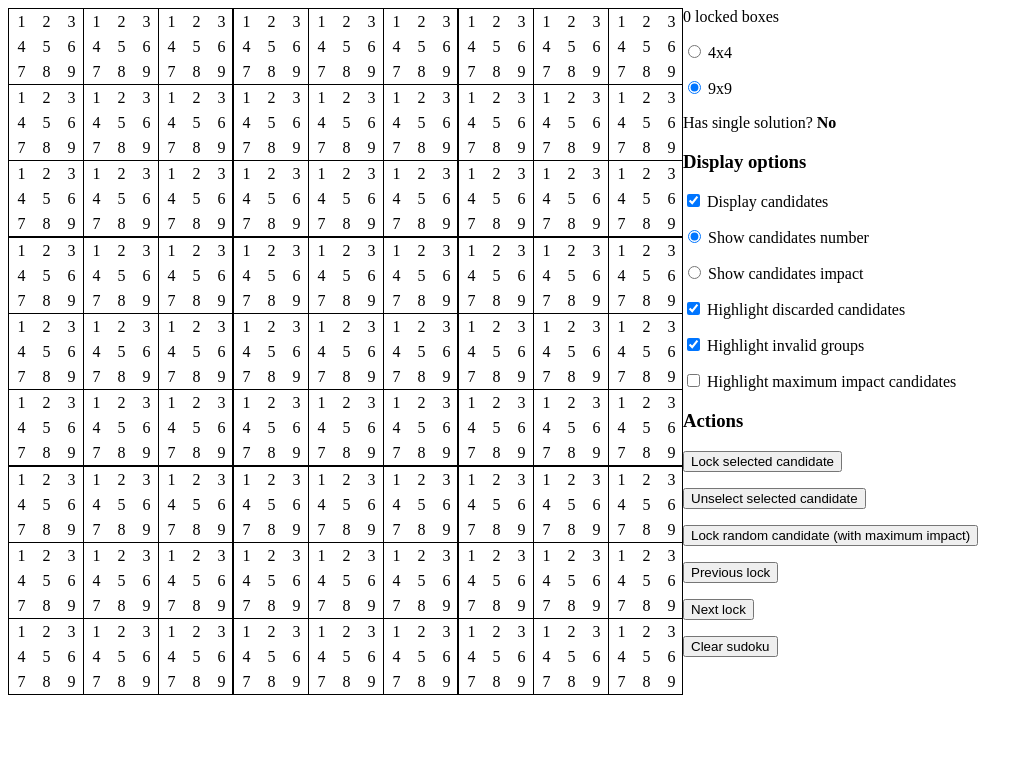
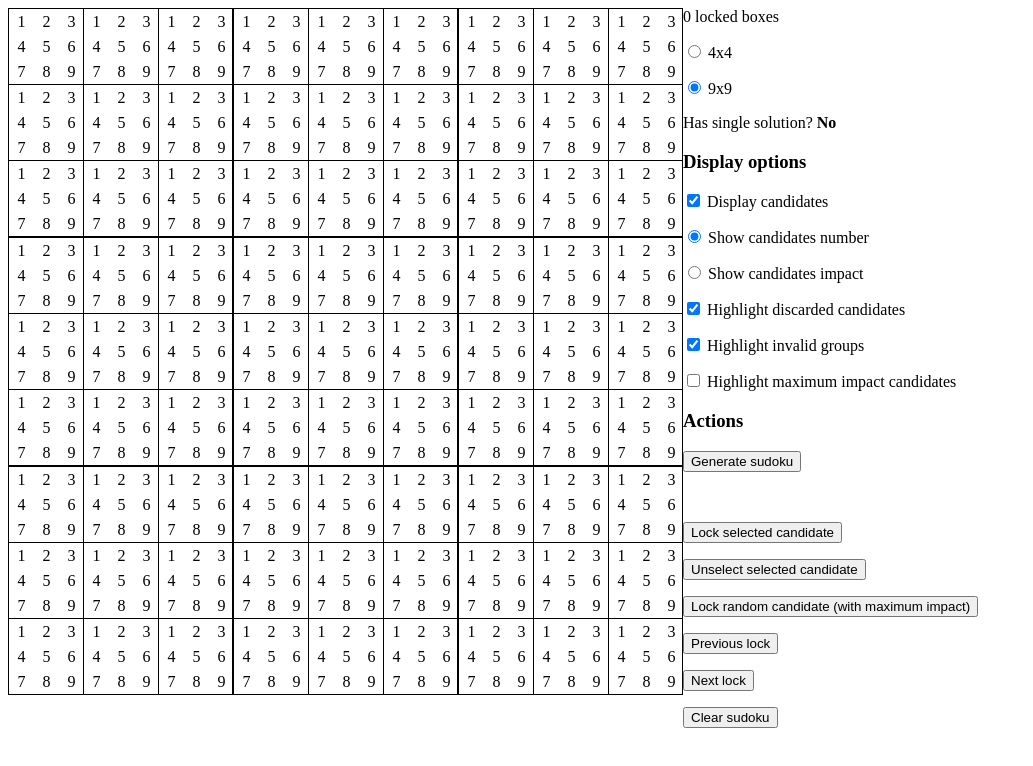
Before and after one commit to capelski/sudoku-generator, a React app: page / in a window 1280 px wide. Shown: the top 766 px of the page, without its empty margins (0-1033 px from the left). Built offline with nearby package versions, Linux system fonts and the light colour scheme.

Commit message:
feat: add sudoku generation button

```diff
--- a/src/components/sudoku-grid.tsx
+++ b/src/components/sudoku-grid.tsx
@@ -10,6 +10,7 @@ import { isCandidateDiscarded, isSudokuReadyToBeSolved } from '../logic/sudoku-r
 type CandidateDisplayMode = 'number' | 'impact';
 
 interface GridProps {
+    generateSolvableSudoku: () => void;
     lockBox: (boxId: number, number: number) => void;
     locksNumber: number;
     nextSudoku: () => void;
@@ -306,6 +307,12 @@ export const SudokuGrid: React.FC<GridProps> = (props) => {
                     <div>
                         <h3>Actions</h3>
                         <p>
+                            <button type="button" onClick={props.generateSolvableSudoku}>
+                                Generate sudoku
+                            </button>
+                        </p>
+                        <br />
+                        <p>
                             <button type="button" onClick={lockSelectedCandidateHandler}>
                                 Lock selected candidate
                             </button>
--- a/src/index.tsx
+++ b/src/index.tsx
@@ -1,10 +1,16 @@
 import React, { useState, useEffect } from 'react';
 import ReactDOM from 'react-dom';
 import { SudokuGrid } from './components/sudoku-grid';
-import { getEmptySudoku, lockBox } from './logic/sudoku-operations';
+import {
+    getEmptySudoku,
+    lockBox,
+    getSudokuComputedData,
+    getRandomMaximumImpactBox
+} from './logic/sudoku-operations';
 import { Sudoku } from './types/sudoku';
 
 import './style/main.scss';
+import { isSudokuReadyToBeSolved } from './logic/sudoku-rules';
 
 const initialSudokuList = [getEmptySudoku(3)];
 
@@ -43,6 +49,35 @@ const App = () => {
         }
     }, []);
 
+    const generateSolvableSudoku = () => {
+        let nextSudokuList = sudokuList;
+        let nextSudokuIndex = sudokuList.length - 1;
+
+        for (;;) {
+            const currentSudoku = nextSudokuList[nextSudokuIndex];
+            const sudokuComputedData = getSudokuComputedData(currentSudoku);
+            const isSudokuReady = isSudokuReadyToBeSolved(sudokuComputedData);
+
+            if (isSudokuReady) {
+                setSudokuList(nextSudokuList);
+                setSudokuIndex(nextSudokuIndex);
+                persistSudokuStatus(nextSudokuList, nextSudokuIndex);
+                break;
+            } else {
+                const boxCandidate = getRandomMaximumImpactBox(sudokuComputedData);
+                if (boxCandidate) {
+                    nextSudokuList.push(
+                        lockBox(currentSudoku, boxCandidate.boxId, boxCandidate.number)
+                    );
+                    nextSudokuIndex++;
+                } else {
+                    console.error("Couldn't finish");
+                    break;
+                }
+            }
+        }
+    };
+
     const lockBoxWrapper = (boxId: number, number: number) => {
         const currentSudoku = sudokuList[sudokuIndex];
         const nextSudoku = lockBox(currentSudoku, boxId, number);
@@ -79,6 +114,7 @@ const App = () => {
 
     return (
         <SudokuGrid
+            generateSolvableSudoku={generateSolvableSudoku}
             lockBox={lockBoxWrapper}
             locksNumber={sudokuIndex}
             nextSudoku={nextSudoku}
```
